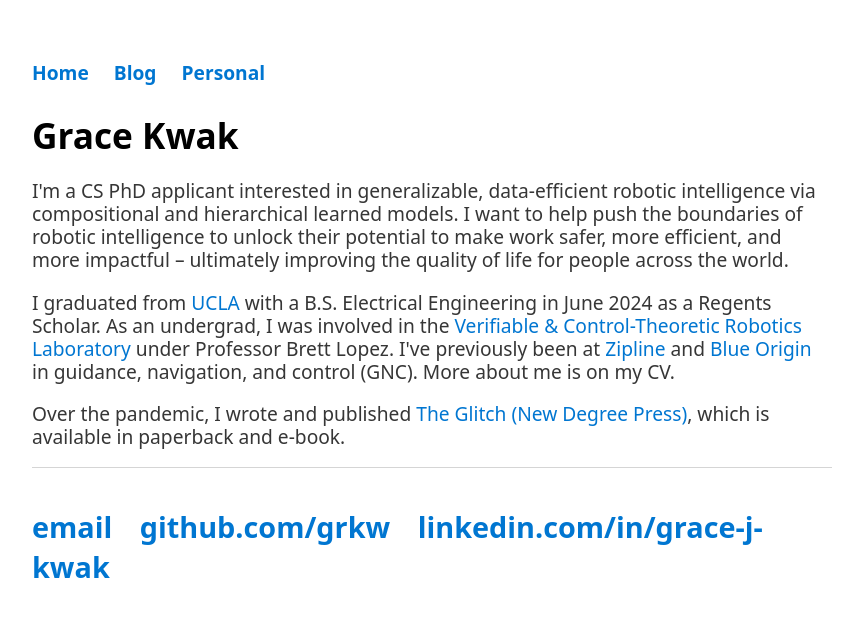
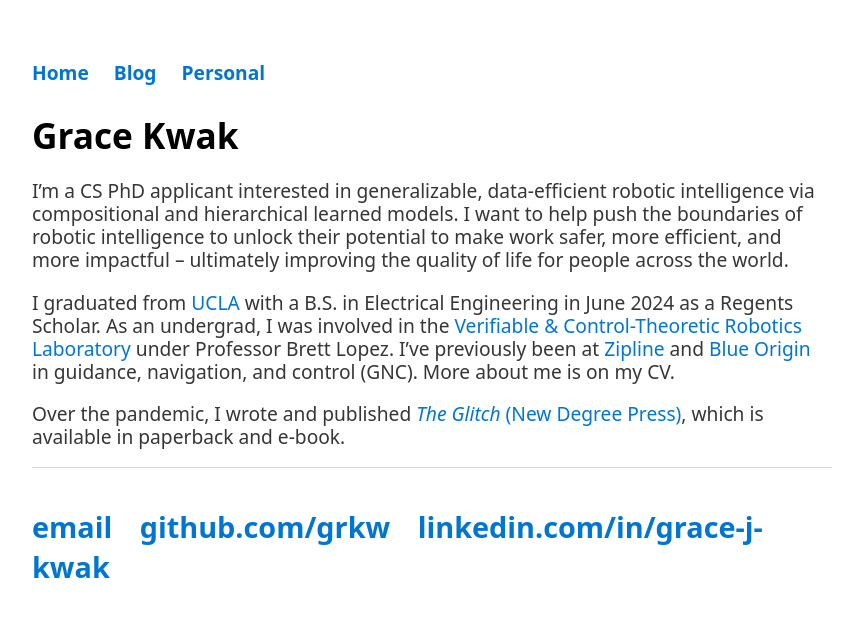
Before and after one commit to grkw/grkw.github.io, a Jekyll site: the page built from index.md, in a window 1280 px wide. Shown: the top 617 px of the page, without its empty margins (208-1054 px from the left). Built offline with Jekyll 4.4.1, drawn with Linux system fonts in a browser that asks for light colours; some of the changed lines change nothing that is shown.

Commit message:
Change homepage to markdown

```diff
--- a/_layouts/default.html
+++ b/_layouts/default.html
@@ -2,8 +2,6 @@
 	<html>
 		<head>
 			<title>{{ page.title }}</title>
-			<!-- link to main stylesheet -->
-			<!-- <link rel="stylesheet" href="https://cdn.jsdelivr.net/npm/water.css@2/out/water.css"> -->
 			 <link rel="stylesheet" type="text/css" href="/css/main.css">
 		</head>
 		<body>
--- a/index.html
+++ /dev/null
@@ -1,12 +0,0 @@
----
-layout: default
-title: Grace Kwak
----
-<div class="blurb">
-  		<h1>Grace Kwak</h1>
-		<p>I'm a CS PhD applicant interested in generalizable, data-efficient robotic intelligence via compositional and hierarchical learned models. I want to help push the boundaries of robotic intelligence to unlock their potential to make work safer, more efficient, and more impactful – ultimately improving the quality of life for people across the world. </p>
-		<p> I graduated from <a href="https://ucla.edu/">UCLA</a> with a B.S. Electrical Engineering in June 2024 as a Regents Scholar. As an undergrad, I was involved in the <a href="https://vectr-ucla.github.io/">Verifiable & Control-Theoretic Robotics Laboratory</a> under Professor Brett Lopez. I've previously been at <a href="https://www.flyzipline.com/">Zipline</a> and <a href="https://www.blueorigin.com/">Blue Origin</a> in guidance, navigation, and control (GNC). More about me is on my CV. </p>
-		<p> Over the pandemic, I wrote and published <a href="https://www.amazon.com/Glitch-Novel-Grace-Kwak/dp/1637306857?qid=&sr=">The Glitch (New Degree Press)</a>, which is available in paperback and e-book. </p>
-
-		<!-- Papers I like -->
-</div><!-- /.blurb -->
--- /dev/null
+++ b/index.md
@@ -0,0 +1,11 @@
+---
+layout: default
+title: Grace Kwak
+---
+# Grace Kwak
+
+I'm a CS PhD applicant interested in generalizable, data-efficient robotic intelligence via compositional and hierarchical learned models. I want to help push the boundaries of robotic intelligence to unlock their potential to make work safer, more efficient, and more impactful – ultimately improving the quality of life for people across the world.
+
+I graduated from [UCLA](https://ucla.edu/) with a B.S. in Electrical Engineering in June 2024 as a Regents Scholar. As an undergrad, I was involved in the [Verifiable & Control-Theoretic Robotics Laboratory](https://vectr-ucla.github.io/) under Professor Brett Lopez. I've previously been at [Zipline](https://www.flyzipline.com/) and [Blue Origin](https://www.blueorigin.com/) in guidance, navigation, and control (GNC). More about me is on my CV.
+
+Over the pandemic, I wrote and published [*The Glitch* (New Degree Press)](https://www.amazon.com/Glitch-Novel-Grace-Kwak/dp/1637306857?qid=&sr=), which is available in paperback and e-book.
```
